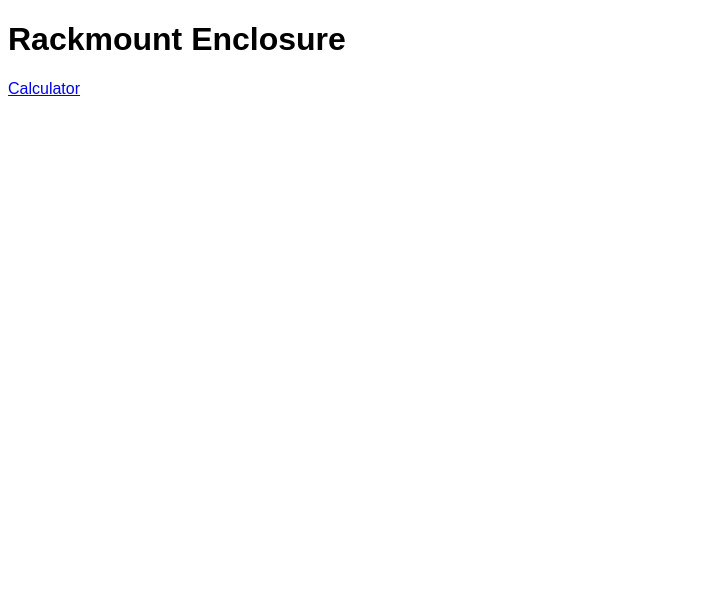
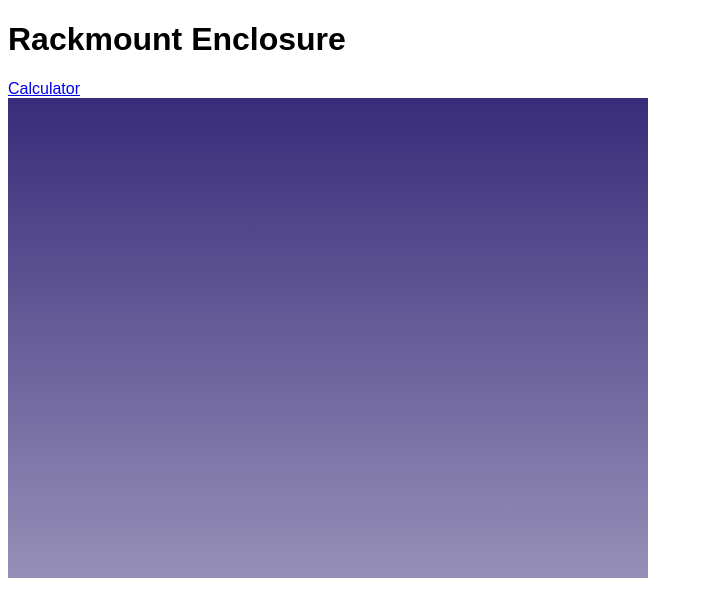
Before and after one commit to chapatt/rackmount-enclosure, a Vue app: page / in a window 1280 px wide. Shown: the top 616 px of the page, without its empty margins (0-703 px from the left). Built offline with nearby package versions, Linux system fonts and the light colour scheme; no server answers; the HTML template or start-up script is replaced by a standard one.

Commit message:
Add 3D model component to Home

```diff
--- a/src/views/Home.vue
+++ b/src/views/Home.vue
@@ -2,26 +2,17 @@
   <div id="home">
     <h1>Rackmount Enclosure</h1>
     <router-link to="calculator">Calculator</router-link>
+    <demo-3d />
   </div>
 </template>
 
 <script>
+  import Demo3d from '../components/Demo3d';
+
   export default {
     name: 'Home',
-    data() {
-      return {
-      };
-    },
-    computed: {
-      aComputedProp() {
-        return null;
-      },
-    },
-    methods: {
-      aMethod() {
-      },
-    },
-    created() {
+    components: {
+      Demo3d
     },
   }
 </script>
@@ -30,25 +21,10 @@
   html {
     font-family: sans-serif;
   }
-  input, fieldset, label, button, select {
-    margin: 0.5em 0;
-  }
-  fieldset, .dxf-view {
-    border-width: 2px;
-    border-color: darkgray;
-    border-style: solid;
-  }
-  label.not-implemented {
-    color: #888;
-  }
-  input, button {
-    margin-right: 1em;
-  }
-  button, .dxf-view {
-    margin-bottom: 1em;
-  }
-  .dxf-view {
+  .demo-3d {
+    width: 40em;
     height: 30em;
-    padding: 1em;
+    overflow: hidden;
+    background: linear-gradient(#382c7a, #9690b8);
   }
 </style>
```
